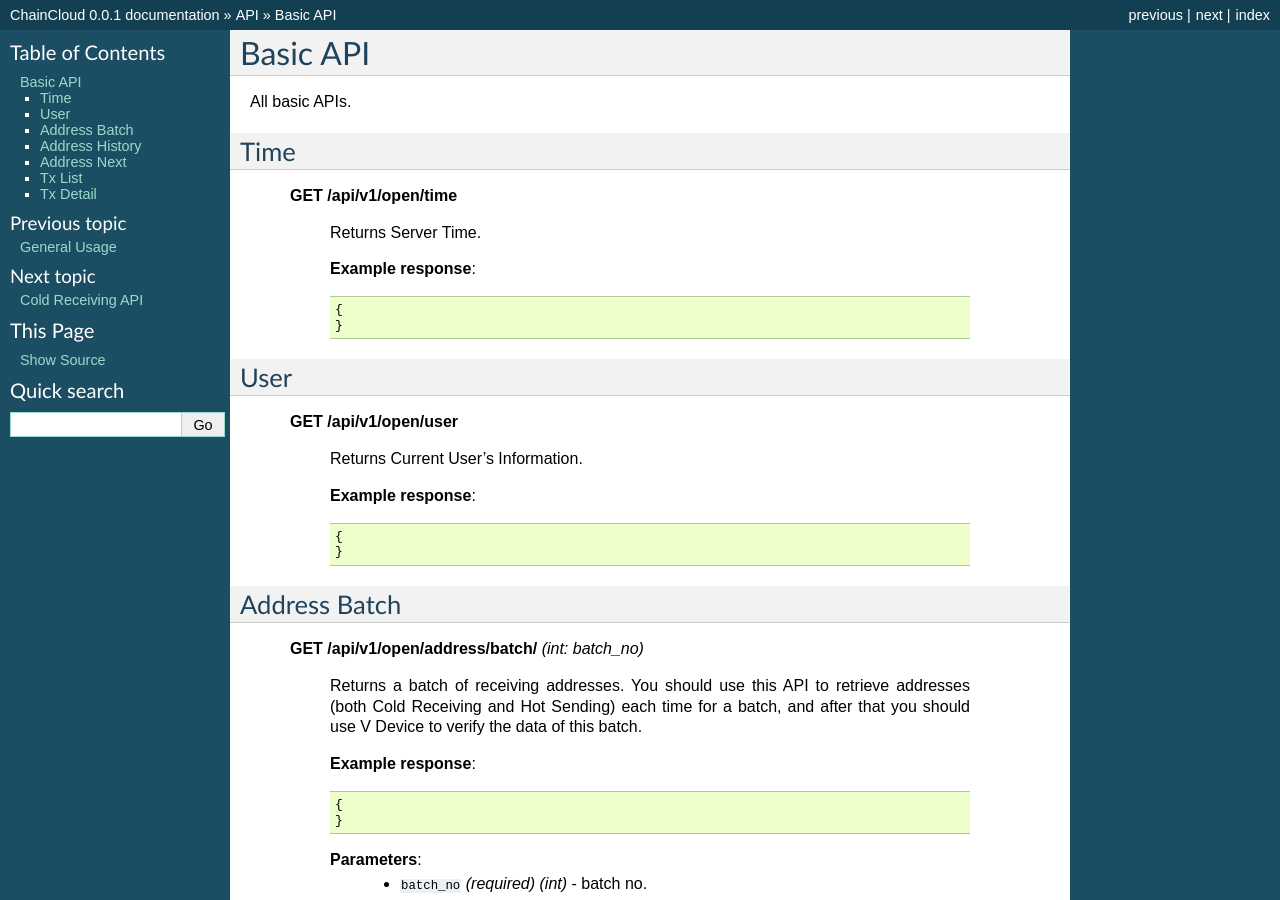
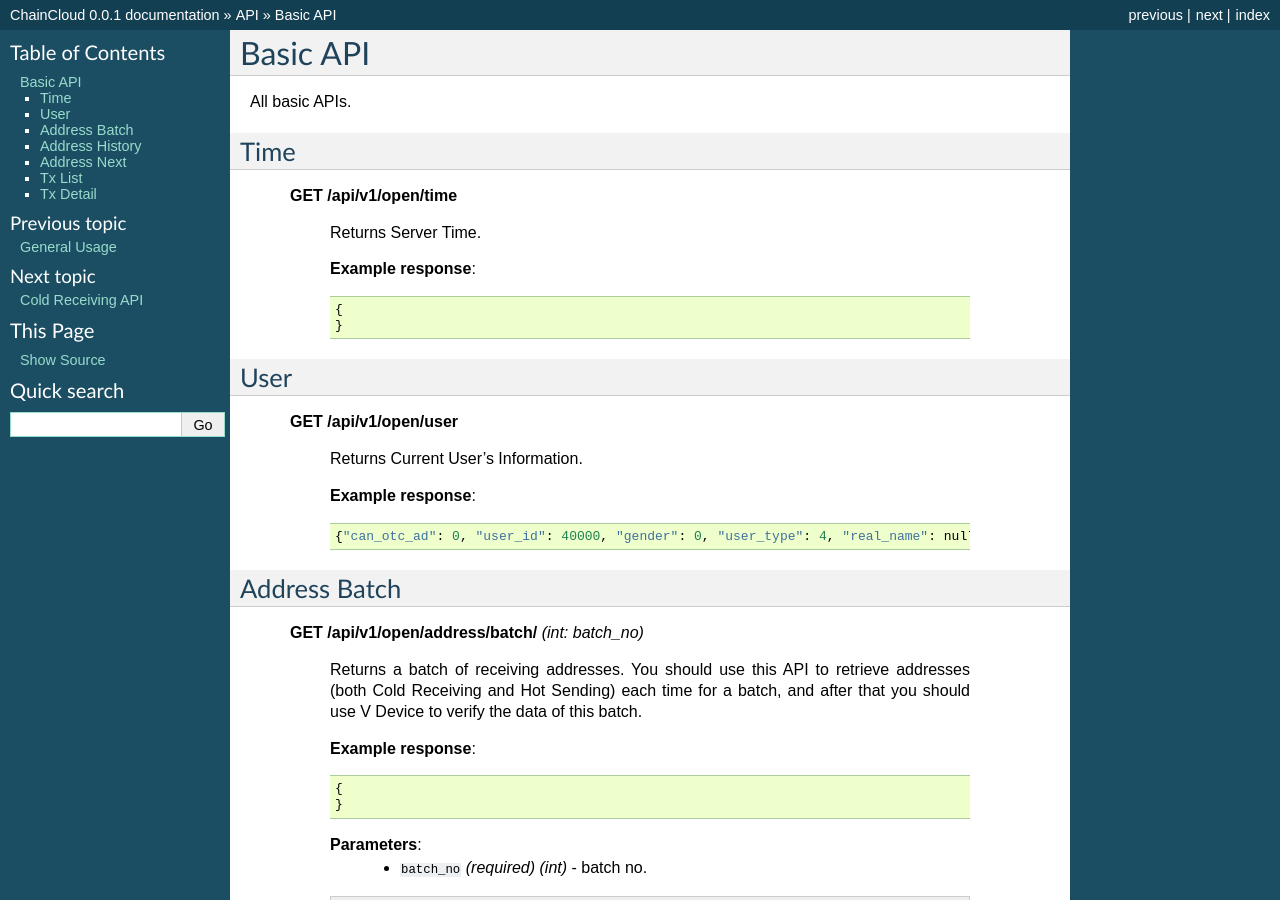
Before and after one commit to chaincloud-dot-com/chaincloud-docs, a Sphinx documentation site: the page built from source/api/basic-api.rst, in a window 1280 px wide and 900 px high. Built offline with Sphinx 7.4.7, drawn with Linux system fonts in a browser that asks for light colours.

Commit message:
test json format

```diff
--- a/source/api/basic-api.rst
+++ b/source/api/basic-api.rst
@@ -27,8 +27,7 @@
 
         **Example response**::
 
-            {
-            }
+            {"can_otc_ad": 0, "user_id": 40000, "gender": 0, "user_type": 4, "real_name": null, "token": "f3dfe0b3449373910dc25f99c5b47844b08e98c80ee8c9912d58c3155556d05f", "receiving_index": 1, "avatar": null, "register_at": "2016-07-11T14:19:55", "address": "1Mzvo2UkBnEpQC8xkui23mYQQeL8NREqrJ", "balance": 60000, "user_name": "bitpie-hot-40000", "can_otc_order": 0}
 
 Address Batch
 -------------
```
